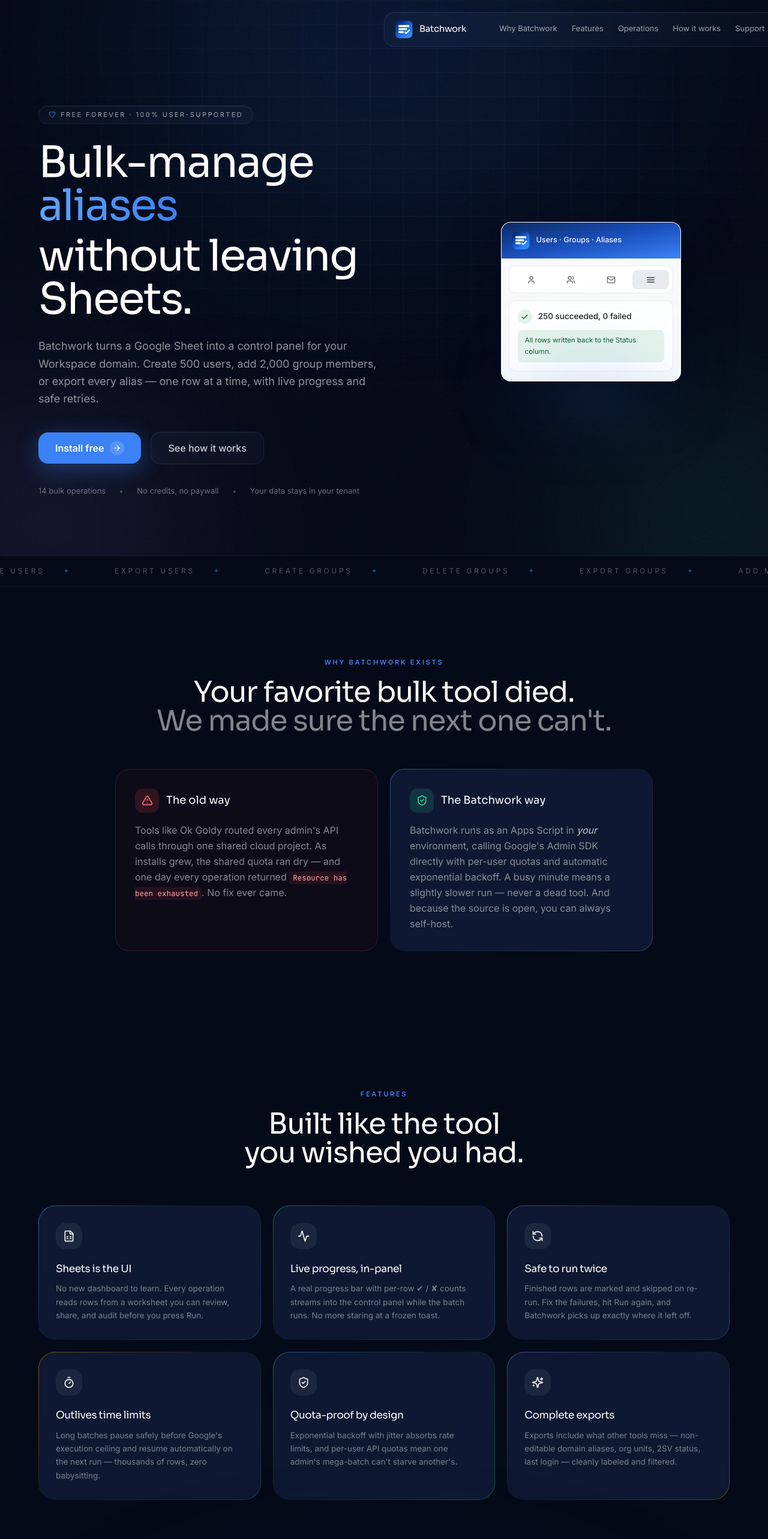
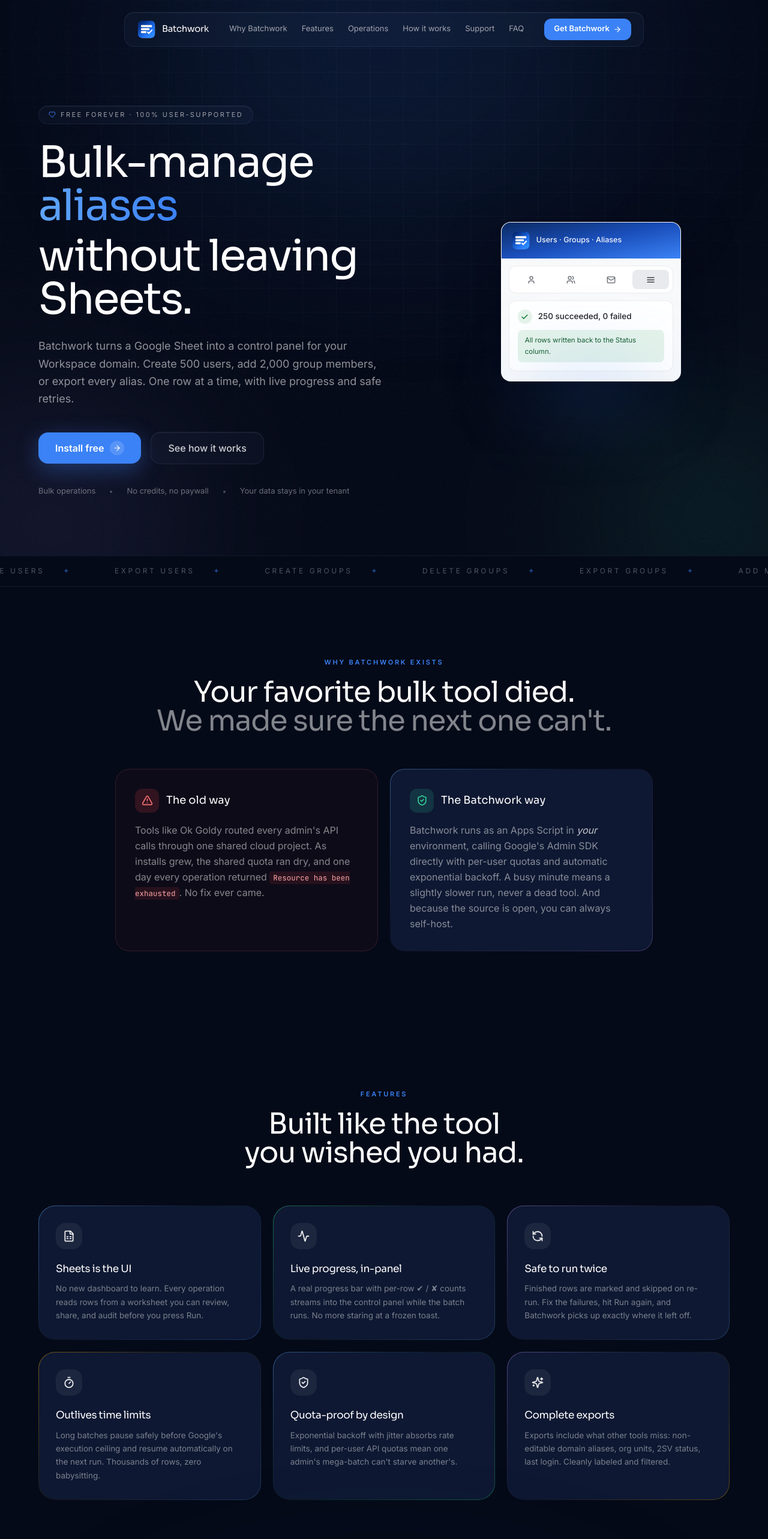
Before and after one commit to Batchwork/Batchwork-for-Google-Workspace, a React (Vite) app in the folder website/: page / in a window 1280 px wide. Shown: the top 2566 px of the page at 60% size. Built offline with nearby package versions, Linux system fonts and the light colour scheme; the HTML template or start-up script is replaced by a standard one.

Commit message:
Remove em dashes and excessive numbering from copy
- Replace em dashes with periods or commas (less AI-sounding)
- Change "14 bulk operations" to just "Bulk operations"
- Fix navbar to use w-fit instead of fixed width

```diff
--- a/website/src/components/FAQ.tsx
+++ b/website/src/components/FAQ.tsx
@@ -9,23 +9,23 @@
   },
   {
     q: "Where does my data go?",
-    a: "Nowhere. Batchwork runs entirely inside Google's infrastructure between your spreadsheet and Google's own Admin API. There are no third-party servers, no analytics, and no data collection — your directory data never leaves your Google tenant.",
+    a: "Nowhere. Batchwork runs entirely inside Google's infrastructure between your spreadsheet and Google's own Admin API. There are no third-party servers, no analytics, and no data collection. Your directory data never leaves your Google tenant.",
   },
   {
     q: "Will it hit API rate limits like Ok Goldy did?",
-    a: "No — that failure mode is designed out. Every API call retries with exponential backoff and jitter, Admin SDK quotas are enforced per-user (so one admin can't starve another), and heavy users can self-host the open source in their own cloud project with their own quota.",
+    a: "No, that failure mode is designed out. Every API call retries with exponential backoff and jitter, Admin SDK quotas are enforced per-user (so one admin can't starve another), and heavy users can self-host the open source in their own cloud project with their own quota.",
   },
   {
     q: "What happens if a batch fails halfway?",
-    a: "Each row gets a ✔ or ✘ status as it's processed. Rows marked ✔ are skipped on re-run, so you can fix the failed rows and hit Run again — Batchwork resumes exactly where it stopped. Long batches also pause safely before Google's execution time limit and resume on the next run.",
+    a: "Each row gets a ✔ or ✘ status as it's processed. Rows marked ✔ are skipped on re-run, so you can fix the failed rows and hit Run again. Batchwork resumes exactly where it stopped. Long batches also pause safely before Google's execution time limit and resume on the next run.",
   },
   {
     q: "Is it really free? What's the catch?",
-    a: "Really free, no catch. All 14 operations, unlimited rows, forever. Batchwork is user-supported like Obsidian: optional supporter contributions and honor-system commercial licenses fund maintenance. Paywalling admin tooling is how tools end up abandoned.",
+    a: "Really free, no catch. All operations, unlimited rows, forever. Batchwork is user-supported like Obsidian: optional supporter contributions and honor-system commercial licenses fund maintenance. Paywalling admin tooling is how tools end up abandoned.",
   },
   {
     q: "Can MSPs use it across client tenants?",
-    a: "Yes. Install it per-tenant from the Marketplace, or copy the master spreadsheet into each client tenant for full per-client quota isolation — each copy runs under that tenant's own admin account, keeping audit logs clean.",
+    a: "Yes. Install it per-tenant from the Marketplace, or copy the master spreadsheet into each client tenant for full per-client quota isolation. Each copy runs under that tenant's own admin account, keeping audit logs clean.",
   },
 ];
 
--- a/website/src/components/Features.tsx
+++ b/website/src/components/Features.tsx
@@ -30,7 +30,7 @@
   {
     icon: Timer,
     title: "Outlives time limits",
-    desc: "Long batches pause safely before Google's execution ceiling and resume automatically on the next run — thousands of rows, zero babysitting.",
+    desc: "Long batches pause safely before Google's execution ceiling and resume automatically on the next run. Thousands of rows, zero babysitting.",
     gradient: "linear-gradient(137deg, rgba(251,191,36,.45), rgba(251,191,36,.06) 45%, rgba(96,165,250,.3))",
   },
   {
@@ -42,7 +42,7 @@
   {
     icon: Sparkles,
     title: "Complete exports",
-    desc: "Exports include what other tools miss — non-editable domain aliases, org units, 2SV status, last login — cleanly labeled and filtered.",
+    desc: "Exports include what other tools miss: non-editable domain aliases, org units, 2SV status, last login. Cleanly labeled and filtered.",
     gradient: "linear-gradient(137deg, rgba(167,139,250,.5), rgba(96,165,250,.08) 45%, rgba(251,191,36,.35))",
   },
 ];
--- a/website/src/components/Hero.tsx
+++ b/website/src/components/Hero.tsx
@@ -71,7 +71,7 @@
             className="mx-auto mt-7 max-w-xl text-lg leading-relaxed text-white/55 lg:mx-0"
           >
             Batchwork turns a Google Sheet into a control panel for your Workspace domain.
-            Create 500 users, add 2,000 group members, or export every alias — one row at a
+            Create 500 users, add 2,000 group members, or export every alias. One row at a
             time, with live progress and safe retries.
           </motion.p>
 
@@ -102,7 +102,7 @@
             transition={{ duration: 0.8, ease: "easeOut", delay: 0.75 }}
             className="mt-9 flex flex-wrap items-center justify-center gap-x-6 gap-y-2 text-[13px] text-white/40 lg:justify-start"
           >
-            <span>14 bulk operations</span>
+            <span>Bulk operations</span>
             <span className="hidden h-1 w-1 rounded-full bg-white/25 sm:block" />
             <span>No credits, no paywall</span>
             <span className="hidden h-1 w-1 rounded-full bg-white/25 sm:block" />
--- a/website/src/components/HowItWorks.tsx
+++ b/website/src/components/HowItWorks.tsx
@@ -12,7 +12,7 @@
     icon: Rows3,
     step: "02",
     title: "Set up sheets",
-    desc: "One click creates the 14 pre-formatted worksheets — one per operation, headers ready.",
+    desc: "One click creates all the pre-formatted worksheets, one per operation, headers ready.",
   },
   {
     icon: PencilLine,
--- a/website/src/components/Nav.tsx
+++ b/website/src/components/Nav.tsx
@@ -26,16 +26,16 @@
       initial={{ y: -24, opacity: 0 }}
       animate={{ y: 0, opacity: 1 }}
       transition={{ duration: 0.7, ease: "easeOut" }}
-      className="fixed left-1/2 top-5 z-50 w-[min(94vw,900px)] -translate-x-1/2"
+      className="fixed inset-x-0 top-5 z-50 mx-auto w-fit max-w-[94vw] px-4"
     >
       <div
-        className={`glass flex items-center justify-between gap-4 overflow-hidden rounded-2xl px-4 py-2.5 transition-shadow duration-300 ${
+        className={`glass flex items-center gap-6 rounded-2xl px-5 py-2.5 transition-shadow duration-300 ${
           scrolled ? "shadow-[0_12px_40px_rgba(3,8,24,0.55)]" : ""
         }`}
       >
-        <a href="/#" className="flex shrink-0 items-center gap-2.5">
+        <a href="/#" className="flex items-center gap-2.5">
           <img src="/icon-128.png" alt="Batchwork" className="h-8 w-8 rounded-lg" />
-          <span className="hidden font-heading text-[15px] font-700 tracking-tight sm:block">Batchwork</span>
+          <span className="font-heading text-[15px] font-700 tracking-tight">Batchwork</span>
         </a>
 
         <nav className="hidden items-center gap-1 lg:flex">
@@ -52,10 +52,9 @@
 
         <a
           href="/#get"
-          className="group flex shrink-0 items-center gap-1.5 rounded-xl bg-azure px-4 py-2 text-[13px] font-semibold text-white transition-transform hover:scale-[1.03] active:scale-95"
+          className="group flex items-center gap-1.5 rounded-xl bg-azure px-4 py-2 text-[13px] font-semibold text-white transition-transform hover:scale-[1.03] active:scale-95"
         >
-          <span className="hidden sm:inline">Get Batchwork</span>
-          <span className="sm:hidden">Get it</span>
+          Get Batchwork
           <ArrowRight size={14} className="transition-transform group-hover:translate-x-0.5" />
         </a>
       </div>
--- a/website/src/components/Operations.tsx
+++ b/website/src/components/Operations.tsx
@@ -60,7 +60,7 @@
           className="mx-auto max-w-2xl text-center"
         >
           <span className="text-[11px] font-semibold uppercase tracking-[0.25em] text-azure">
-            14 operations
+            Operations
           </span>
           <h2 className="mt-4 font-heading text-3xl font-700 tracking-tight md:text-5xl">
             Every bulk job an admin
--- a/website/src/components/Story.tsx
+++ b/website/src/components/Story.tsx
@@ -38,7 +38,7 @@
             </div>
             <p className="mt-4 leading-relaxed text-white/50">
               Tools like Ok Goldy routed every admin's API calls through one shared cloud
-              project. As installs grew, the shared quota ran dry — and one day every
+              project. As installs grew, the shared quota ran dry, and one day every
               operation returned{" "}
               <code className="rounded bg-red-500/10 px-1.5 py-0.5 font-mono text-[12.5px] text-red-300">
                 Resource has been exhausted
@@ -63,7 +63,7 @@
             <p className="mt-4 leading-relaxed text-white/50">
               Batchwork runs as an Apps Script in <em className="text-white/75">your</em>{" "}
               environment, calling Google's Admin SDK directly with per-user quotas and
-              automatic exponential backoff. A busy minute means a slightly slower run — never
+              automatic exponential backoff. A busy minute means a slightly slower run, never
               a dead tool. And because the source is open, you can always self-host.
             </p>
           </motion.div>
--- a/website/src/components/Support.tsx
+++ b/website/src/components/Support.tsx
@@ -2,7 +2,7 @@
 import { Check, Coffee, Heart } from "lucide-react";
 
 const FREE = [
-  "All 14 bulk operations",
+  "All bulk operations",
   "Unlimited rows & runs",
   "Live progress panel",
   "Complete alias exports",
@@ -92,7 +92,7 @@
                 <div className="flex-1">
                   <div className="text-[14.5px] font-semibold">Become a Supporter</div>
                   <div className="text-[12.5px] text-white/40">
-                    One-time or monthly — fund development directly
+                    One-time or monthly, fund development directly
                   </div>
                 </div>
               </a>
```
